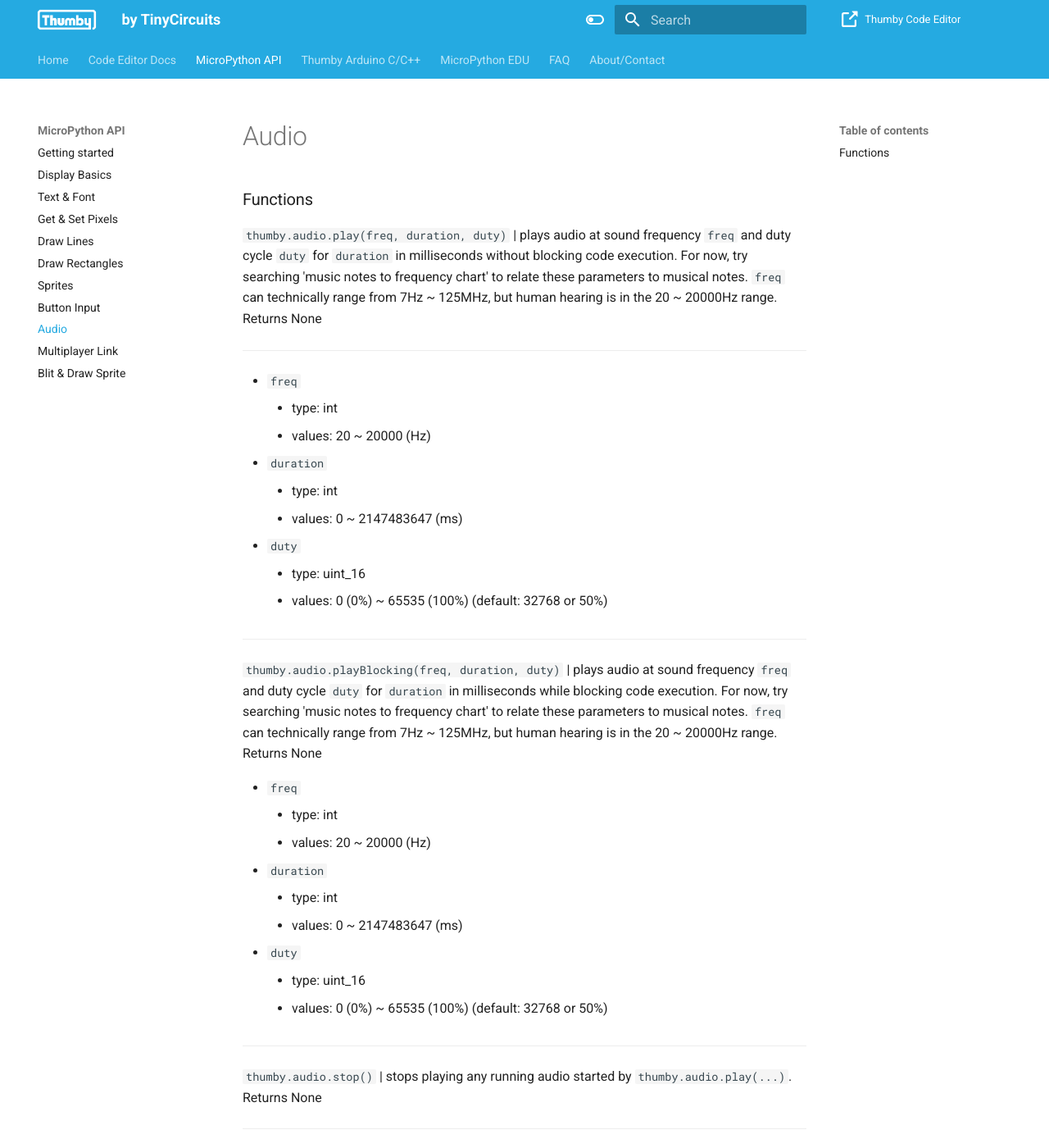
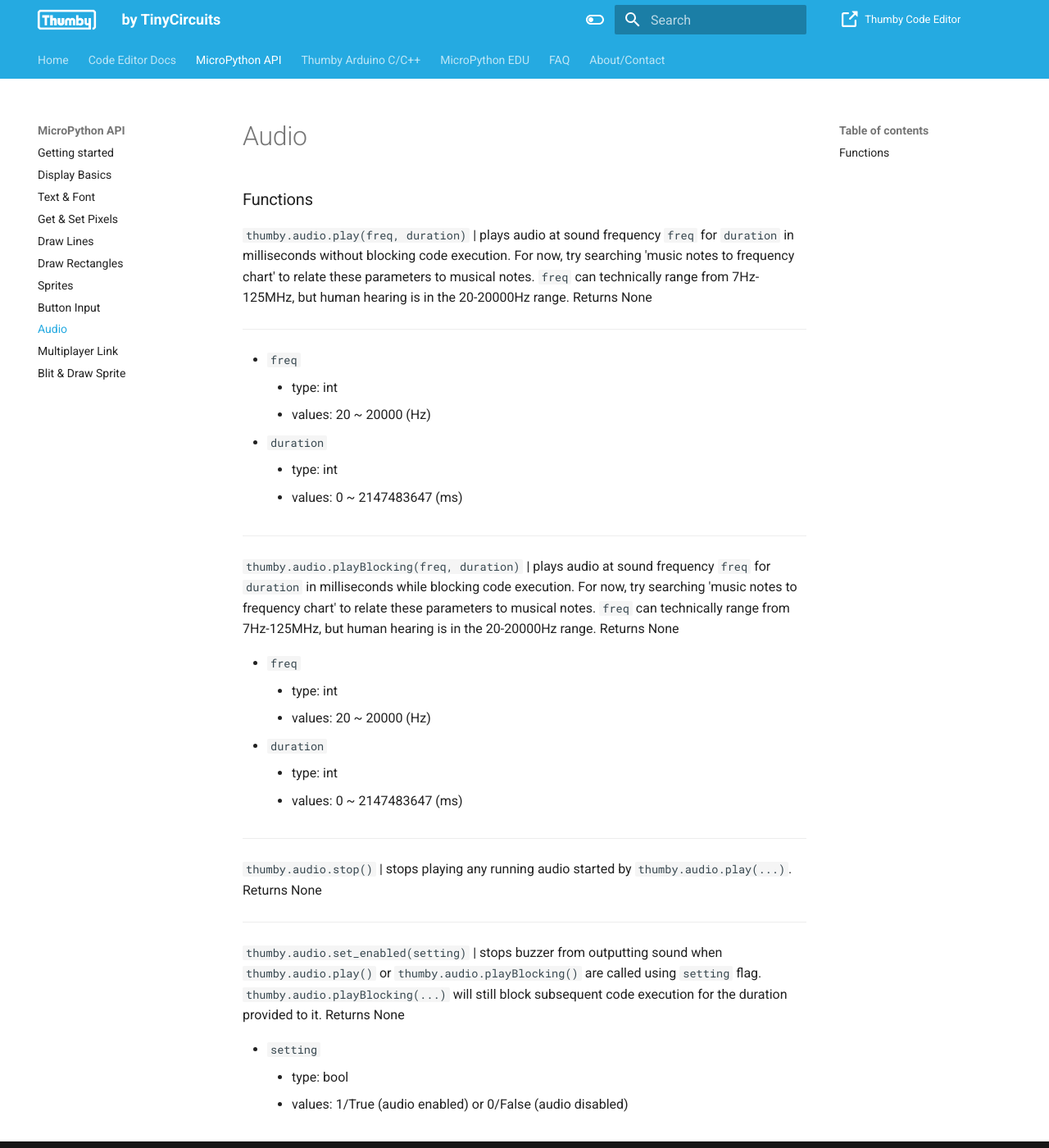
Before and after one commit to TinyCircuits/Thumby-Website, an MkDocs documentation site: the page built from docs/API/Audio.md, in a window 1280 px wide and 1400 px high. Shown: the whole window at 82% size. Built offline with MkDocs 1.6.1 and Material for MkDocs 9.7.7, drawn with Linux system fonts in a browser that asks for light colours.

Commit message:
Remove duty cycle from MicroPython audio API docs

```diff
--- a/docs/API/Audio.md
+++ b/docs/API/Audio.md
@@ -2,7 +2,7 @@
 
 ### Functions
 
-`thumby.audio.play(freq, duration, duty)` | plays audio at sound frequency `freq` and duty cycle `duty` for `duration` in milliseconds without blocking code execution. For now, try searching 'music notes to frequency chart' to relate these parameters to musical notes. `freq` can technically range from 7Hz ~ 125MHz, but human hearing is in the 20 ~ 20000Hz range. Returns None
+`thumby.audio.play(freq, duration)` | plays audio at sound frequency `freq` for `duration` in milliseconds without blocking code execution. For now, try searching 'music notes to frequency chart' to relate these parameters to musical notes. `freq` can technically range from 7Hz-125MHz, but human hearing is in the 20-20000Hz range. Returns None
 
 ---
 
@@ -12,13 +12,10 @@
 * `duration`
     * type: int
     * values: 0 ~ 2147483647 (ms)
-* `duty`
-    * type: uint_16
-    * values: 0 (0%) ~ 65535 (100%) (default: 32768 or 50%)
 
 ---
 
-`thumby.audio.playBlocking(freq, duration, duty)` | plays audio at sound frequency `freq` and duty cycle `duty` for `duration` in milliseconds while blocking code execution. For now, try searching 'music notes to frequency chart' to relate these parameters to musical notes. `freq` can technically range from 7Hz ~ 125MHz, but human hearing is in the 20 ~ 20000Hz range. Returns None
+`thumby.audio.playBlocking(freq, duration)` | plays audio at sound frequency `freq` for `duration` in milliseconds while blocking code execution. For now, try searching 'music notes to frequency chart' to relate these parameters to musical notes. `freq` can technically range from 7Hz-125MHz, but human hearing is in the 20-20000Hz range. Returns None
 
 * `freq`
     * type: int
@@ -26,9 +23,6 @@
 * `duration`
     * type: int
     * values: 0 ~ 2147483647 (ms)
-* `duty`
-    * type: uint_16
-    * values: 0 (0%) ~ 65535 (100%) (default: 32768 or 50%)
 
 ---
 
```
